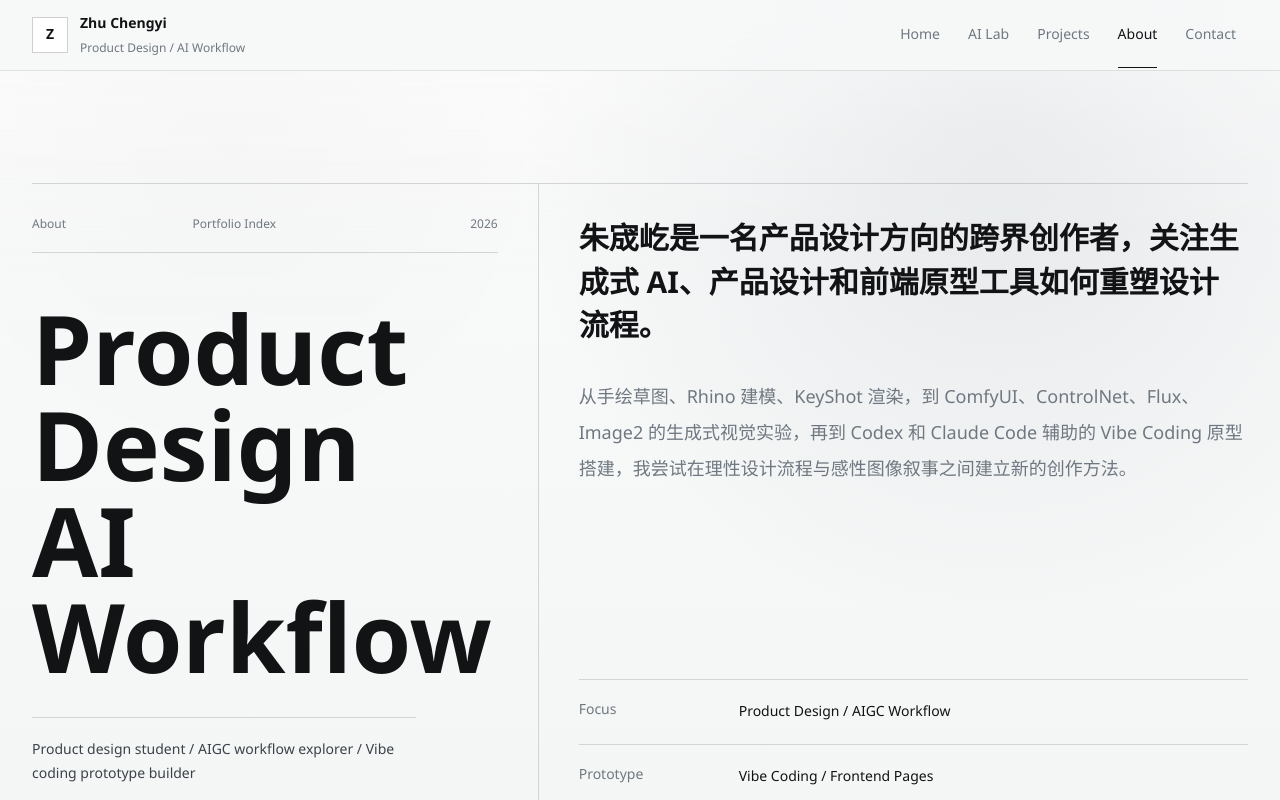
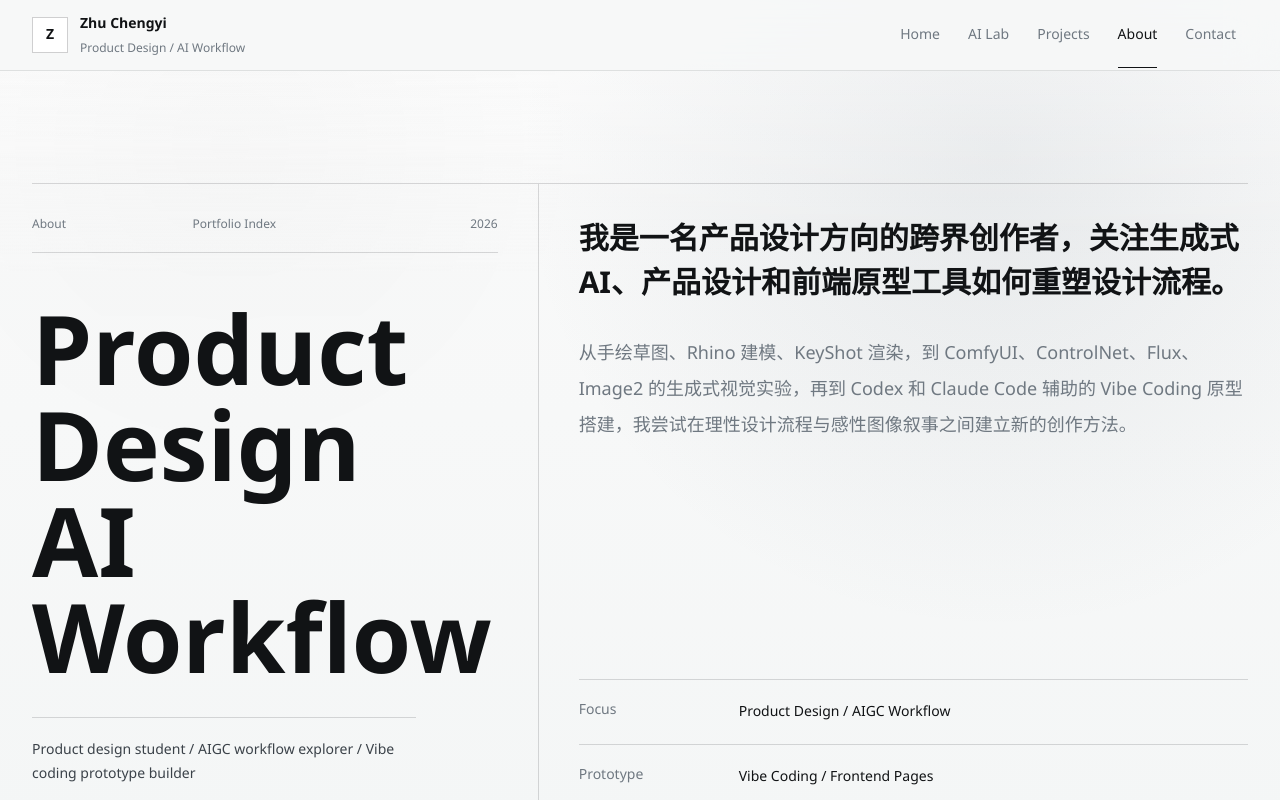
Before and after one commit to zhucygll-hub/zhu-chengyi-portfolio, a Next.js app: page /about in a window 1280 px wide. Shown: the top 800 px of the page. Built offline with nearby package versions, Linux system fonts and the light colour scheme.

Commit message:
Update about intro wording

```diff
--- a/app/about/page.tsx
+++ b/app/about/page.tsx
@@ -45,7 +45,7 @@ export default function AboutPage() {
             <div className="flex min-h-[38rem] flex-1 flex-col justify-between py-8 lg:pl-10">
               <div>
                 <p className="max-w-3xl text-pretty text-2xl font-semibold leading-10 text-ink-950 sm:text-3xl sm:leading-[1.45]">
-                  朱宬屹是一名产品设计方向的跨界创作者，关注生成式 AI、产品设计和前端原型工具如何重塑设计流程。
+                  我是一名产品设计方向的跨界创作者，关注生成式 AI、产品设计和前端原型工具如何重塑设计流程。
                 </p>
                 <p className="mt-8 max-w-3xl text-pretty text-base leading-8 text-ink-500 sm:text-lg sm:leading-9">
                   从手绘草图、Rhino 建模、KeyShot 渲染，到 ComfyUI、ControlNet、Flux、Image2 的生成式视觉实验，再到 Codex 和 Claude Code 辅助的 Vibe Coding 原型搭建，我尝试在理性设计流程与感性图像叙事之间建立新的创作方法。
```
